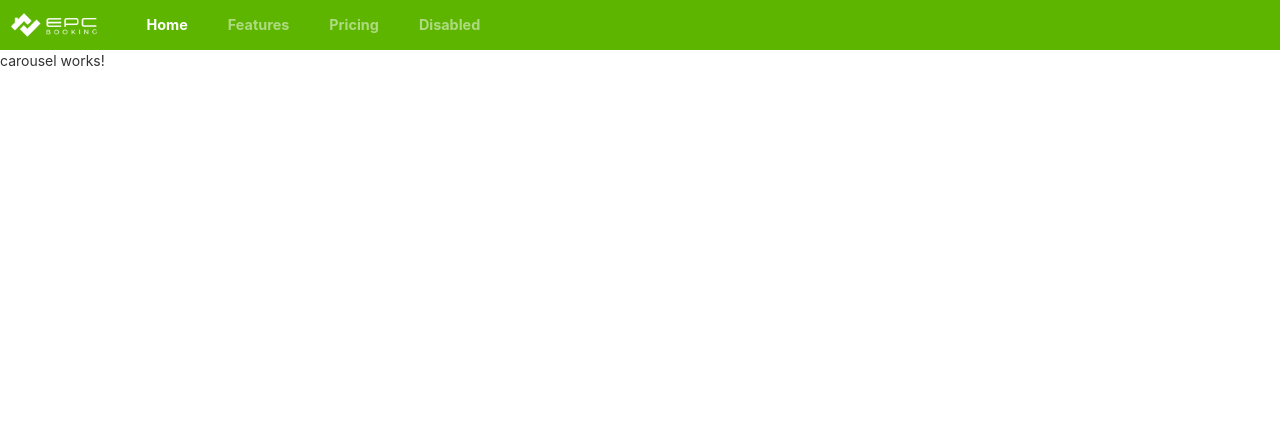
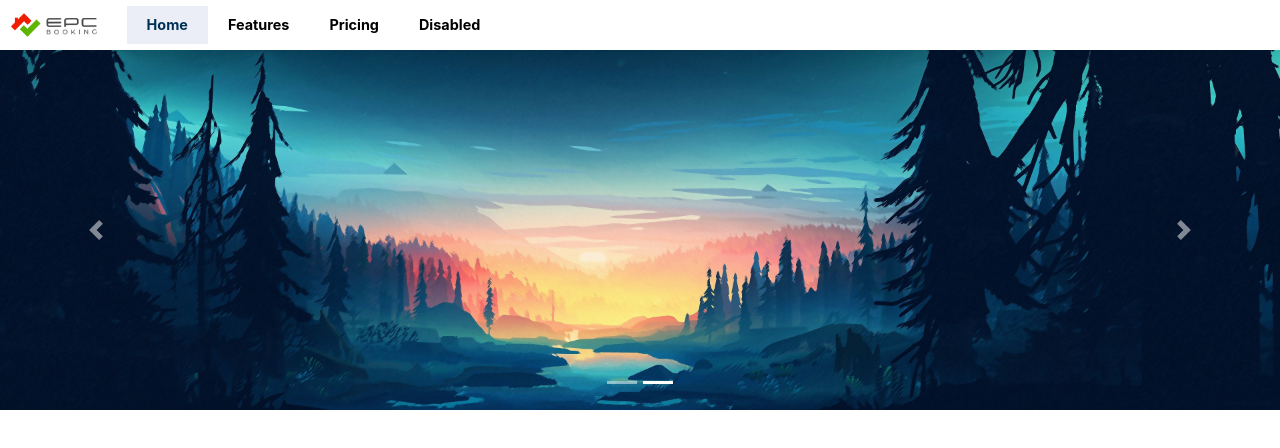
Before and after one commit to RATULri/EPC, an Angular app: page / in a window 1280 px wide. Shown: the top 448 px of the page. Built offline with nearby package versions, Linux system fonts and the light colour scheme.

Commit message:
WIP: carousel added

```diff
--- a/src/app/carousel/carousel.component.html
+++ b/src/app/carousel/carousel.component.html
@@ -1 +1,8 @@
-<p>carousel works!</p>
+<carousel>
+  <slide>
+    <img src="assets/images/carousel/1.jpg" alt="first slide" style="display: block; width: 100%;">
+  </slide>
+  <slide>
+    <img src="assets/images/carousel/2.jpg" alt="second slide" style="display: block; width: 100%;">
+  </slide>
+</carousel>
--- a/src/app/topnav/topnav.component.html
+++ b/src/app/topnav/topnav.component.html
@@ -1,6 +1,6 @@
-<nav class="navbar navbar-expand-lg navbar-dark" style="background-color: #5db500;">
+<nav class="navbar navbar-expand-lg navbar-light" style="background-color: #fff;">
   <a class="navbar-brand" href="#">
-    <img src="../assets/images/logos/epc-w.png" height="40" alt="">
+    <img src="../assets/images/logos/epc.png" height="40" alt="">
   </a>
   <button class="navbar-toggler" type="button" data-toggle="collapse" data-target="#navbarNav" aria-controls="navbarNav"
     aria-expanded="false" aria-label="Toggle navigation">
```
Also changed, not shown: src/assets/images/carousel/1.jpg (added), src/assets/images/carousel/2.jpg (added).
